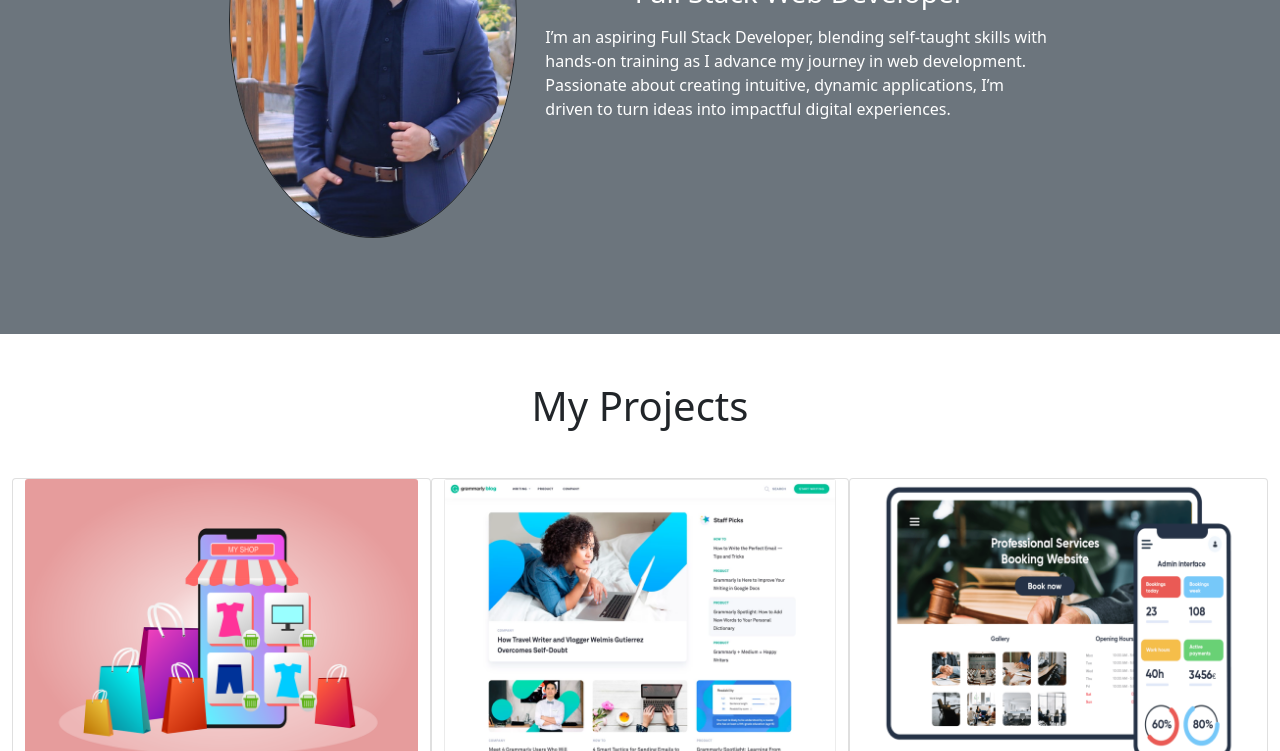
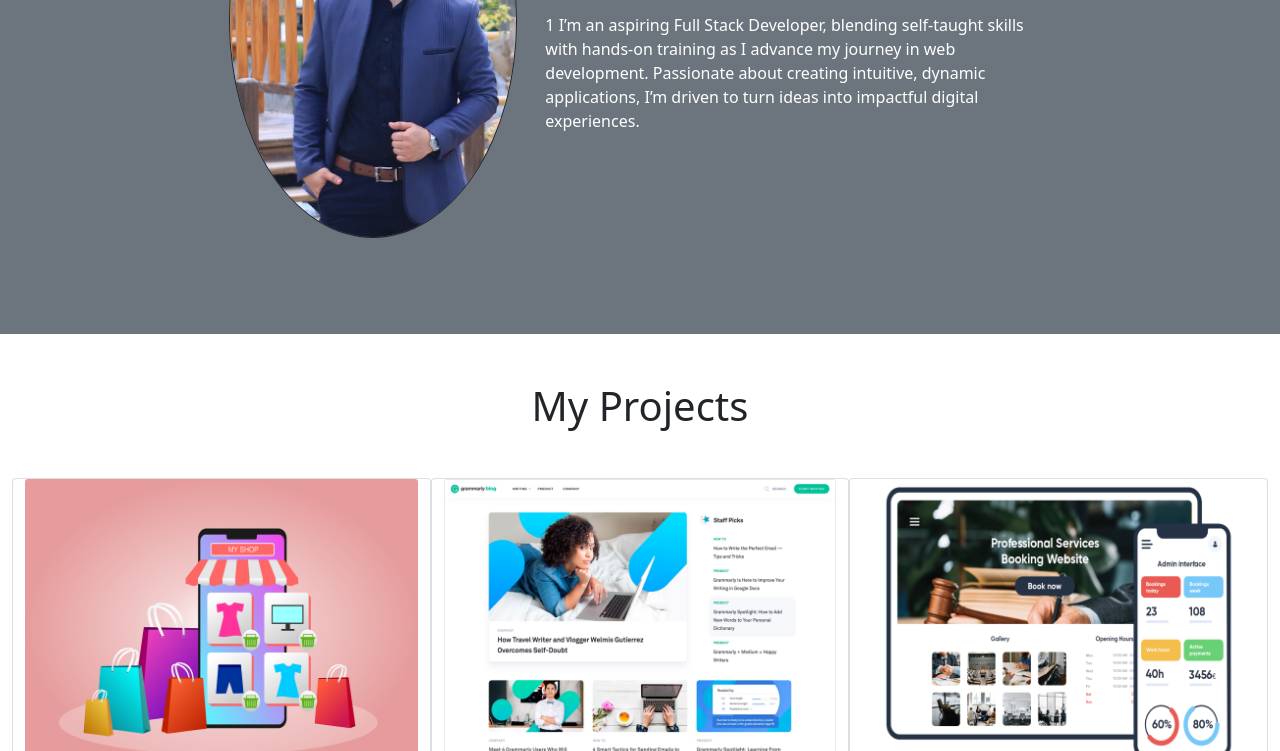
Before and after one commit to Anklebracelet24/web-portfolio, a plain HTML site: page index.html in a window 1280 px wide. Shown: the part 349-1100 px from the top of the page. Drawn offline with nearby package versions, Linux system fonts and the light colour scheme; files whose address does not match are found by name.

Commit message:
Update codes

```diff
--- a/index.html
+++ b/index.html
@@ -77,7 +77,7 @@
             Full Stack Web Developer
           </h3>
           <p class="text-justify">
-            I’m an aspiring Full Stack Developer, blending self-taught skills
+            1 I’m an aspiring Full Stack Developer, blending self-taught skills
             with hands-on training as I advance my journey in web development.
             Passionate about creating intuitive, dynamic applications, I’m
             driven to turn ideas into impactful digital experiences.
```
